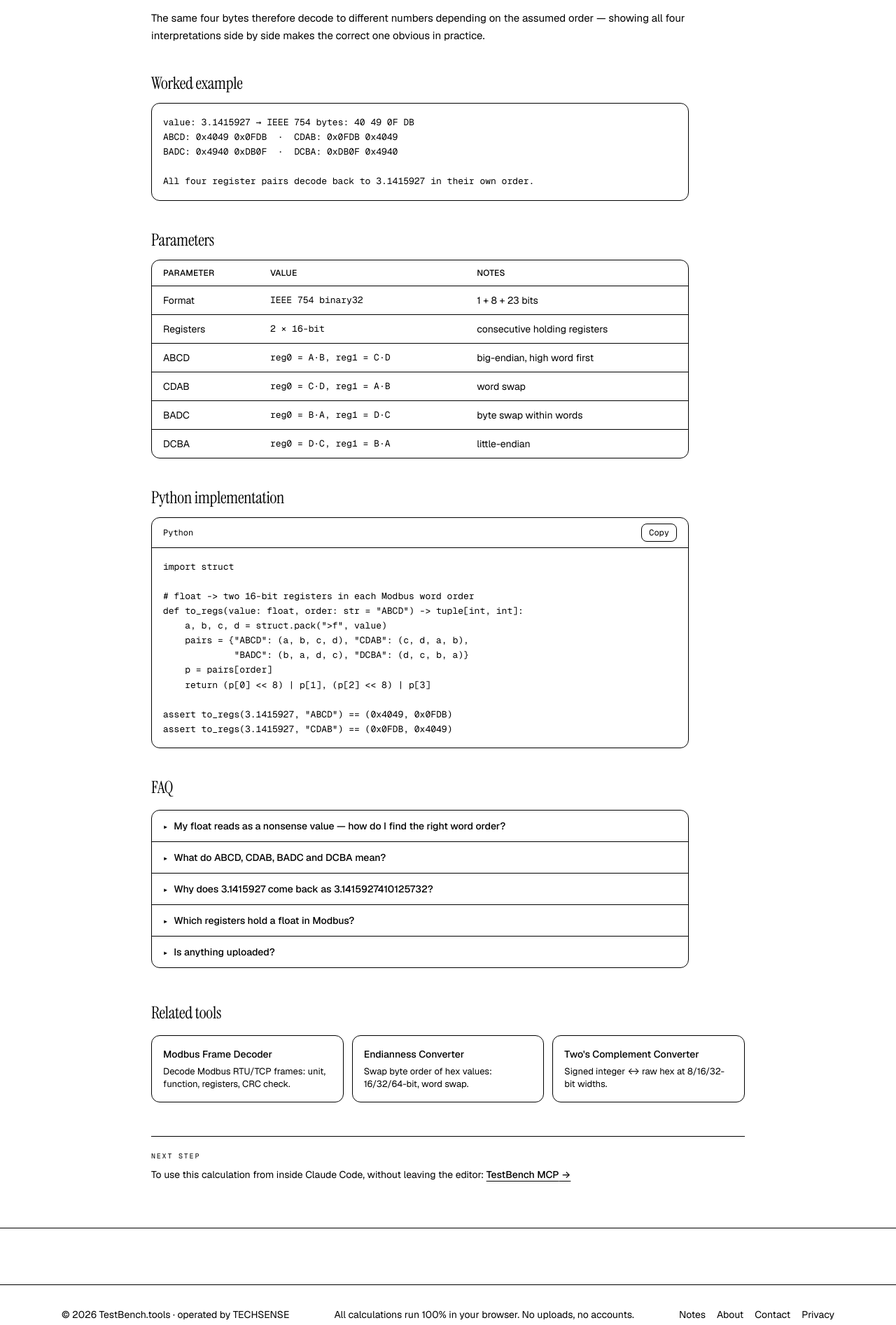
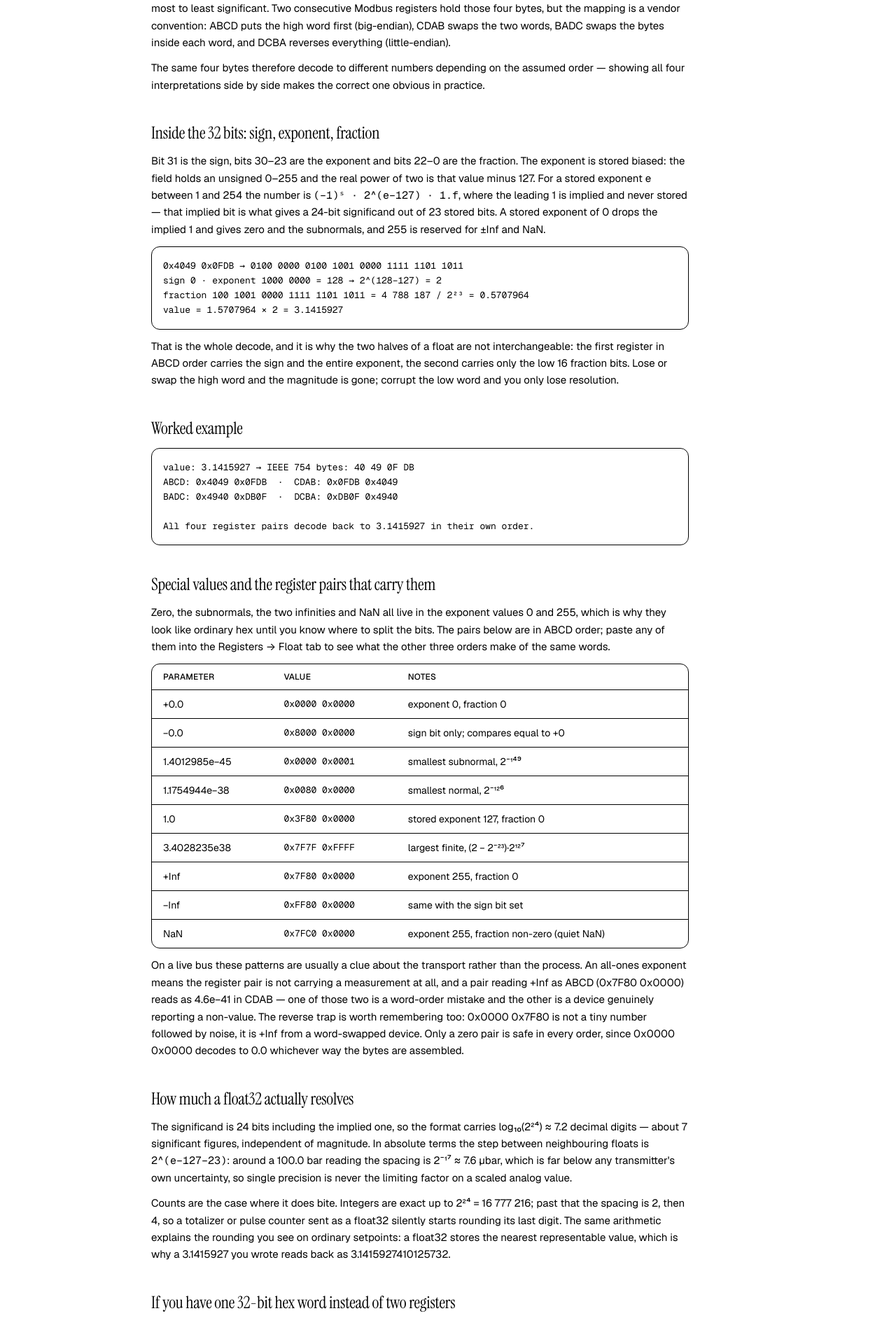
Before and after one commit to Kim-Hakseong/testbench-tools, a Next.js app in the folder apps/web/: page /tools/ieee-754-float in a window 1280 px wide. Shown: the part 888-2781 px from the top of the page at 70% size. Built offline with nearby package versions, Linux system fonts and the light colour scheme.

Commit message:
autopilot: weekly T1 content/SEO pass

```diff
--- a/apps/web/app/(en)/tools/ieee-754-float/page.tsx
+++ b/apps/web/app/(en)/tools/ieee-754-float/page.tsx
@@ -8,11 +8,11 @@ import { JsonLd, toolJsonLd } from "@/lib/jsonld";
 
 export const metadata: Metadata = {
   alternates: { canonical: "/tools/ieee-754-float/" },
-  title: "IEEE 754 Float Converter — Modbus word orders ABCD/CDAB/BADC/DCBA",
+  title: "IEEE 754 Converter — float32 bit layout, hex and Modbus word orders",
   description:
-    "Free online IEEE 754 float ↔ Modbus register converter covering all four word orders (ABCD, CDAB, BADC, DCBA). Find the right byte order for your PLC. 100% in your browser.",
+    "Free online IEEE 754 converter: float32 ↔ hex register pairs in all four Modbus word orders (ABCD, CDAB, BADC, DCBA), the sign/exponent/fraction bit layout with its bias-127 exponent, the bit patterns for zero, subnormals, ±Inf and NaN, and how far a 32-bit float carries counts exactly. 100% in your browser.",
   openGraph: { url: "/tools/ieee-754-float/",
-    images: ["/og/ieee-754-float.png"], siteName: "TestBench.tools", title: "IEEE 754 Float Converter — Modbus word orders ABCD/CDAB/BADC/DCBA", description: "Free online IEEE 754 float ↔ Modbus register converter covering all four word orders (ABCD, CDAB, BADC, DCBA). Find the right byte order for your PLC. 100% in your browser.", type: "website" },
+    images: ["/og/ieee-754-float.png"], siteName: "TestBench.tools", title: "IEEE 754 Converter — float32 bit layout, hex and Modbus word orders", description: "Free online IEEE 754 converter: float32 ↔ hex register pairs in all four Modbus word orders (ABCD, CDAB, BADC, DCBA), the sign/exponent/fraction bit layout with its bias-127 exponent, the bit patterns for zero, subnormals, ±Inf and NaN, and how far a 32-bit float carries counts exactly. 100% in your browser.", type: "website" },
 };
 
 const FAQS: FaqItem[] = [
@@ -33,9 +33,33 @@ const FAQS: FaqItem[] = [
     a: "A float32 occupies two consecutive 16-bit holding registers. The protocol itself does not define how the four bytes map onto those registers — that is a device convention, hence the word-order selector.",
   },
   {
+    q: "What is the exponent bias 127 for?",
+    a: "The 8 exponent bits are stored as an unsigned number from 0 to 255 and the real exponent is that number minus 127, which lets one field cover both large and small magnitudes without a separate sign bit. A stored 127 means 2⁰, so 1.0 is 0x3F80 0000; stored 128 means 2¹, which is why π (0x4049 0FDB) comes out as 1.5707964 × 2. Stored 0 and 255 are reserved for zero/subnormals and for ±Inf/NaN.",
+  },
+  {
+    q: "A Modbus read returns NaN or 3.4e38 — what happened?",
+    a: "Those are the reserved and extreme bit patterns, and on a register pair they usually mean the two words are being assembled the wrong way round rather than the device reporting a huge measurement. Check all four interpretations: a pair that reads +Inf as ABCD (0x7F80 0x0000) is a harmless 4.6e-41 as CDAB, and a plausible process value in one order is often Inf or NaN in another. If every order gives Inf or NaN, the registers really do carry the all-ones exponent and the value is a fault indication, not a reading.",
+  },
+  {
+    q: "Can a float32 carry my 8-digit counter exactly?",
+    a: "Up to 16 777 216 (2²⁴) every integer is exact. Above that the spacing becomes 2, then 4, so 20 000 001 counts stores as 20 000 000 and the last digit of a long-running totalizer is lost. Transfer large counts as a 32-bit integer pair instead, or split them into a rollover count and a remainder.",
+  },
+  {
     q: "Is anything uploaded?",
     a: "No. All conversion happens locally in your browser.",
   },
+];
+
+const SPECIAL_ROWS = [
+  { name: "+0.0", value: "0x0000 0x0000", note: "exponent 0, fraction 0" },
+  { name: "−0.0", value: "0x8000 0x0000", note: "sign bit only; compares equal to +0" },
+  { name: "1.4012985e−45", value: "0x0000 0x0001", note: "smallest subnormal, 2⁻¹⁴⁹" },
+  { name: "1.1754944e−38", value: "0x0080 0x0000", note: "smallest normal, 2⁻¹²⁶" },
+  { name: "1.0", value: "0x3F80 0x0000", note: "stored exponent 127, fraction 0" },
+  { name: "3.4028235e38", value: "0x7F7F 0xFFFF", note: "largest finite, (2 − 2⁻²³)·2¹²⁷" },
+  { name: "+Inf", value: "0x7F80 0x0000", note: "exponent 255, fraction 0" },
+  { name: "−Inf", value: "0xFF80 0x0000", note: "same with the sign bit set" },
+  { name: "NaN", value: "0x7FC0 0x0000", note: "exponent 255, fraction non-zero (quiet NaN)" },
 ];
 
 const PY_SNIPPET = `import struct
@@ -71,7 +95,10 @@ export default function Page() {
           two 16-bit Modbus registers that carry it — in all four word orders
           (ABCD, CDAB, BADC, DCBA) at once. Use it to encode a setpoint for
           writing, or to find out which byte order your PLC or sensor uses when
-          a readback looks like garbage.
+          a readback looks like garbage. The sections below give the float32 bit
+          layout (sign, bias-127 exponent, 23 fraction bits), the register pairs
+          for zero, the subnormal limits, ±Inf and NaN, and how far the format
+          carries counts exactly.
         </AnswerBox>
 
         <Section title="How it works">
@@ -90,6 +117,36 @@ export default function Page() {
           </p>
         </Section>
 
+        <Section title="Inside the 32 bits: sign, exponent, fraction">
+          <p>
+            Bit 31 is the sign, bits 30–23 are the exponent and bits 22–0 are
+            the fraction. The exponent is stored biased: the field holds an
+            unsigned 0–255 and the real power of two is that value minus 127.
+            For a stored exponent <code>e</code> between 1 and 254 the number is{" "}
+            <code>(−1)ˢ · 2^(e−127) · 1.f</code>, where the leading 1 is implied
+            and never stored — that implied bit is what gives a 24-bit
+            significand out of 23 stored bits. A stored exponent of 0 drops the
+            implied 1 and gives zero and the subnormals, and 255 is reserved for
+            ±Inf and NaN.
+          </p>
+          <DataWell>
+            0x4049 0x0FDB → 0100 0000 0100 1001 0000 1111 1101 1011
+            <br />
+            sign 0 · exponent 1000 0000 = 128 → 2^(128−127) = 2
+            <br />
+            fraction 100 1001 0000 1111 1101 1011 = 4 788 187 / 2²³ = 0.5707964
+            <br />
+            value = 1.5707964 × 2 = <span className="text-ok">3.1415927</span>
+          </DataWell>
+          <p>
+            That is the whole decode, and it is why the two halves of a float
+            are not interchangeable: the first register in ABCD order carries
+            the sign and the entire exponent, the second carries only the low
+            16 fraction bits. Lose or swap the high word and the magnitude is
+            gone; corrupt the low word and you only lose resolution.
+          </p>
+        </Section>
+
         <Section title="Worked example">
           <DataWell>
             value: 3.1415927 → IEEE 754 bytes: 40 49 0F DB
@@ -105,10 +162,69 @@ export default function Page() {
 
         <AdSlot id="ieee-754-float-content" />
 
+        <Section title="Special values and the register pairs that carry them">
+          <p>
+            Zero, the subnormals, the two infinities and NaN all live in the
+            exponent values 0 and 255, which is why they look like ordinary
+            hex until you know where to split the bits. The pairs below are in
+            ABCD order; paste any of them into the Registers → Float tab to see
+            what the other three orders make of the same words.
+          </p>
+          <ParamsTable rows={SPECIAL_ROWS} />
+          <p>
+            On a live bus these patterns are usually a clue about the transport
+            rather than the process. An all-ones exponent means the register pair
+            is not carrying a measurement at all, and a pair reading +Inf as
+            ABCD (0x7F80 0x0000) reads as 4.6e−41 in CDAB — one of those two is a
+            word-order mistake and the other is a device genuinely reporting a
+            non-value. The reverse trap is worth remembering too: 0x0000 0x7F80
+            is not a tiny number followed by noise, it is +Inf from a
+            word-swapped device. Only a zero pair is safe in every order, since
+            0x0000 0x0000 decodes to 0.0 whichever way the bytes are assembled.
+          </p>
+        </Section>
+
+        <Section title="How much a float32 actually resolves">
+          <p>
+            The significand is 24 bits including the implied one, so the format
+            carries log₁₀(2²⁴) ≈ 7.2 decimal digits — about 7 significant
+            figures, independent of magnitude. In absolute terms the step
+            between neighbouring floats is <code>2^(e−127−23)</code>: around a
+            100.0 bar reading the spacing is 2⁻¹⁷ ≈ 7.6 µbar, which is far below
+            any transmitter&apos;s own uncertainty, so single precision is never
+            the limiting factor on a scaled analog value.
+          </p>
+          <p>
+            Counts are the case where it does bite. Integers are exact up to
+            2²⁴ = 16 777 216; past that the spacing is 2, then 4, so a totalizer
+            or pulse counter sent as a float32 silently starts rounding its last
+            digit. The same arithmetic explains the rounding you see on ordinary
+            setpoints: a float32 stores the nearest representable value, which
+            is why a 3.1415927 you wrote reads back as 3.1415927410125732.
+          </p>
+        </Section>
+
+        <Section title="If you have one 32-bit hex word instead of two registers">
+          <p>
+            Captures from a protocol analyser often show the float as a single
+            32-bit word, e.g. <code>0x40490FDB</code>. Split it into two 4-digit
+            halves — <code>4049</code> and <code>0FDB</code> — and enter them in
+            that order in the Registers → Float tab; ABCD is then the
+            interpretation that matches the hex word as written. If your capture
+            shows the bytes in transmission order from a device whose
+            documentation mentions word swapping, read the CDAB row instead.
+          </p>
+        </Section>
+
         <Section title="Parameters">
           <ParamsTable
             rows={[
               { name: "Format", value: "IEEE 754 binary32", note: "1 + 8 + 23 bits" },
+              { name: "Bit positions", value: "31 sign · 30–23 exponent · 22–0 fraction", note: "A = bits 31–24, D = bits 7–0" },
+              { name: "Exponent", value: "stored 0–255, bias 127", note: "0 = zero/subnormal, 255 = Inf/NaN" },
+              { name: "Significand", value: "24 bits (23 stored + implied 1)", note: "≈ 7.2 decimal digits" },
+              { name: "Normal range", value: "±1.1754944e−38 … ±3.4028235e38", note: "2⁻¹²⁶ to (2 − 2⁻²³)·2¹²⁷" },
+              { name: "Exact integers", value: "up to 16 777 216", note: "2²⁴; spacing 2 above it" },
               { name: "Registers", value: "2 × 16-bit", note: "consecutive holding registers" },
               { name: "ABCD", value: "reg0 = A·B, reg1 = C·D", note: "big-endian, high word first" },
               { name: "CDAB", value: "reg0 = C·D, reg1 = A·B", note: "word swap" },
--- a/apps/web/content/tools-meta.ts
+++ b/apps/web/content/tools-meta.ts
@@ -71,7 +71,7 @@ export const TOOLS: ToolMeta[] = [
   { slug: "mc-protocol-decoder", name: "Mitsubishi MC Protocol Decoder", description: "Decode MC Protocol 3E frames — ASCII or binary, command, device, end code.", category: "protocol-decoders", p0: false, locale: "en", status: "live", tags: ["mitsubishi", "mc", "melsec", "slmp", "plc", "decoder", "3e"] },
 
   // 3) Data Converters
-  { slug: "ieee-754-float", name: "IEEE 754 Float Converter", description: "Float ↔ hex/registers with Modbus word orders ABCD/CDAB/BADC/DCBA.", category: "data-converters", p0: true, locale: "en", status: "live", tags: ["float", "ieee754", "modbus", "register", "word order"] },
+  { slug: "ieee-754-float", name: "IEEE 754 Float Converter", description: "Float ↔ hex/registers in all four Modbus word orders, with the float32 bit layout and the Inf/NaN/subnormal patterns.", category: "data-converters", p0: true, locale: "en", status: "live", tags: ["float", "ieee754", "modbus", "register", "word order", "bit layout", "exponent", "nan", "hex"] },
   { slug: "hex-to-ascii", name: "Hex to ASCII Converter", description: "Convert hex byte strings to readable ASCII text.", category: "data-converters", p0: true, locale: "en", status: "live", tags: ["hex", "ascii", "text", "bytes"] },
   { slug: "ascii-to-hex", name: "ASCII to Hex Converter", description: "Convert ASCII text to hex byte strings.", category: "data-converters", p0: true, locale: "en", status: "live", tags: ["ascii", "hex", "text", "bytes"], hubHidden: true },
   { slug: "number-base-converter", name: "Number Base Converter", description: "Convert between binary, octal, decimal and hexadecimal.", category: "data-converters", p0: true, locale: "en", status: "live", tags: ["binary", "hex", "decimal", "base"] },
```
